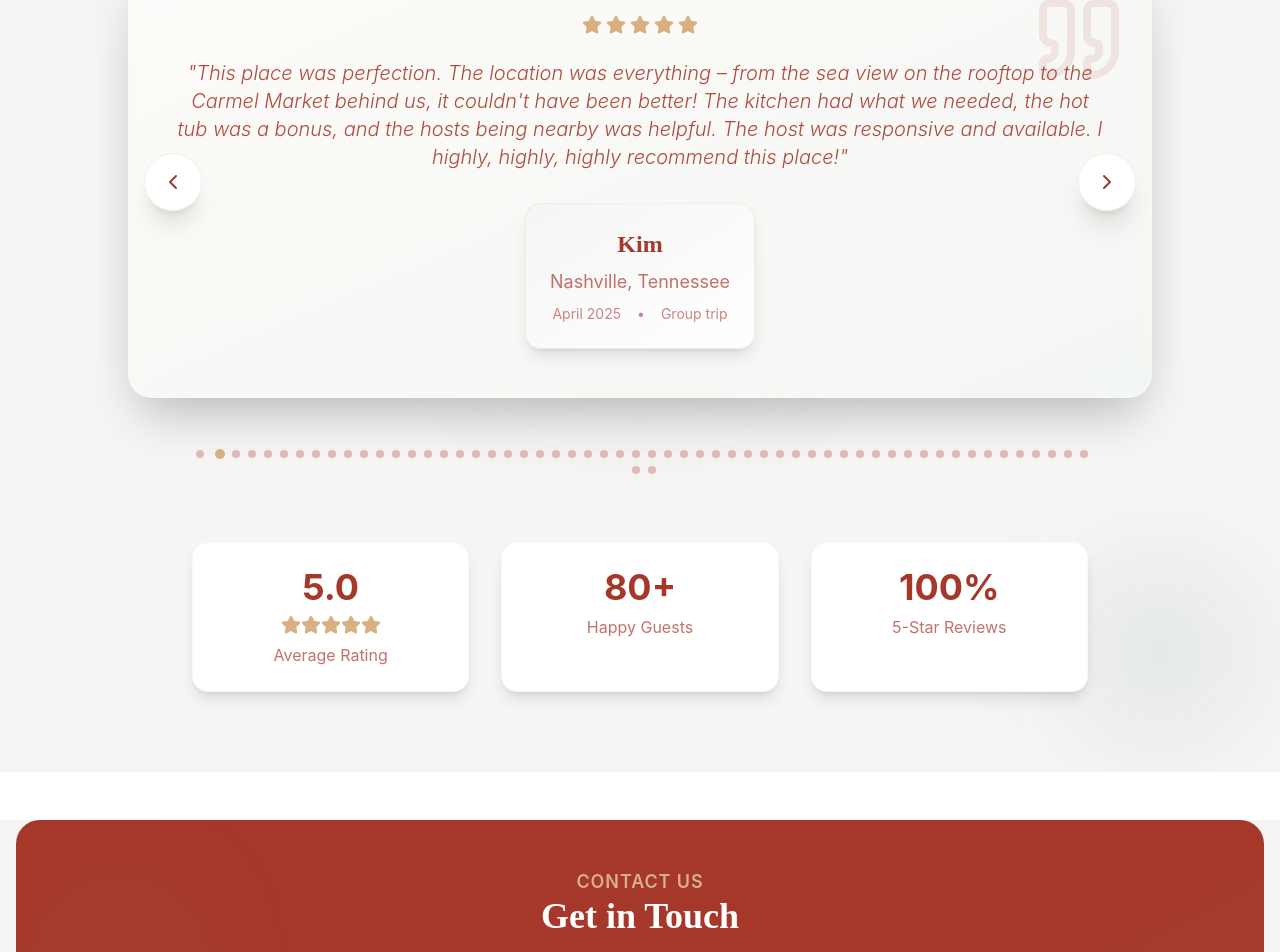
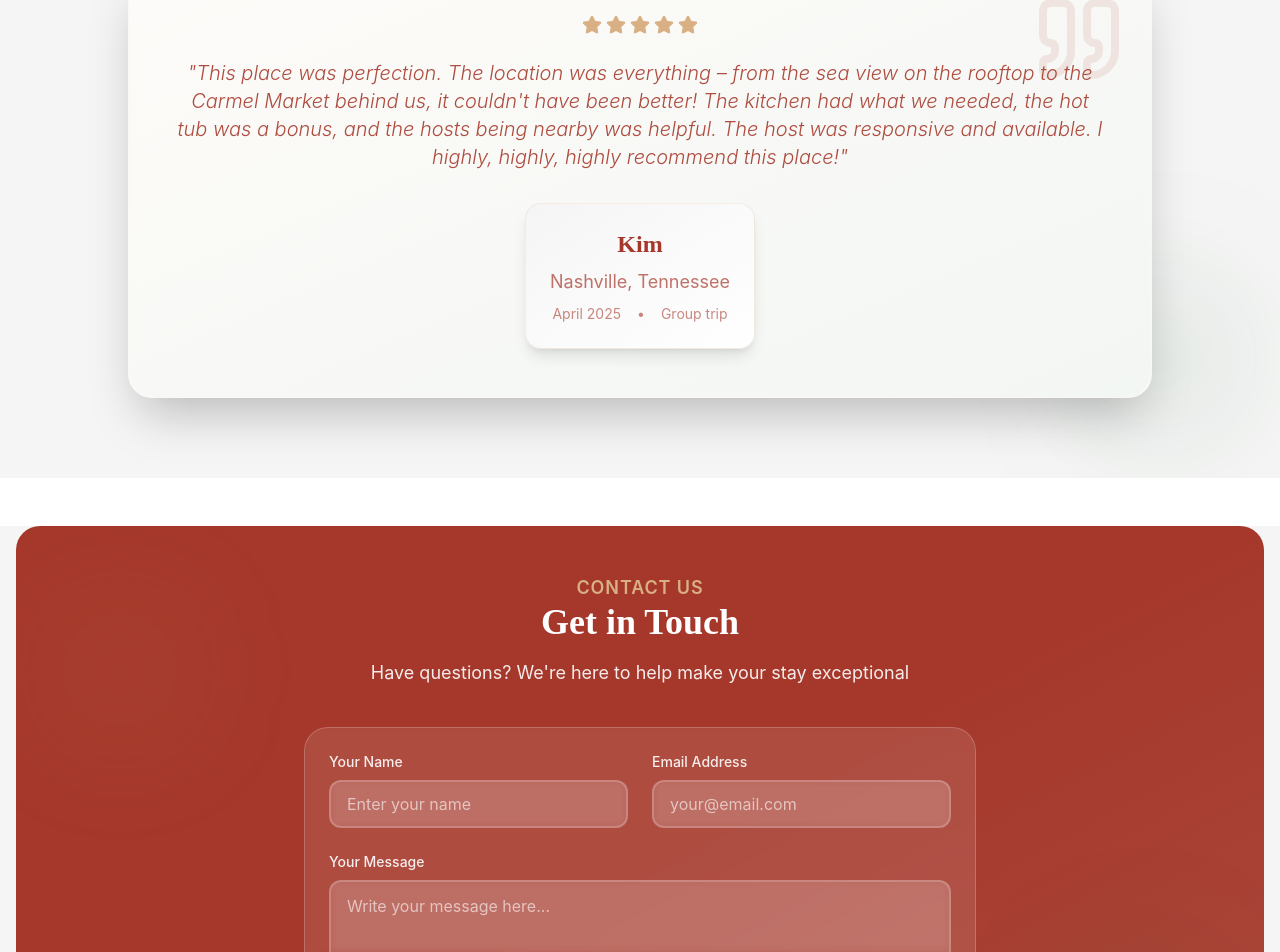
Before and after one commit to Orhakerem/OrHakerem-, a Next.js app: page / in a window 1280 px wide. Shown: the part 2433-3385 px from the top of the page. Built offline with nearby package versions, Linux system fonts and the light colour scheme.

Commit message:
Remove statistics and navigation from testimonials carousel

```diff
--- a/src/components/TestimonialsCarousel.tsx
+++ b/src/components/TestimonialsCarousel.tsx
@@ -1,7 +1,7 @@
 'use client';
 
 import React, { useState, useEffect } from 'react';
-import { ChevronLeft, ChevronRight, Star, Quote } from 'lucide-react';
+import { Star, Quote } from 'lucide-react';
 
 interface Testimonial {
   name: string;
@@ -479,22 +479,6 @@ export default function TestimonialsCarousel() {
     return () => clearInterval(interval);
   }, [isAutoPlaying]);
 
-  const goToNext = () => {
-    setCurrentIndex((prevIndex) =>
-      prevIndex === testimonials.length - 1 ? 0 : prevIndex + 1
-    );
-  };
-
-  const goToPrevious = () => {
-    setCurrentIndex((prevIndex) =>
-      prevIndex === 0 ? testimonials.length - 1 : prevIndex - 1
-    );
-  };
-
-  const goToSlide = (index: number) => {
-    setCurrentIndex(index);
-  };
-
   const renderStars = (rating: number) => {
     return Array.from({ length: 5 }, (_, i) => (
       <Star
@@ -582,60 +566,6 @@ export default function TestimonialsCarousel() {
               </div>
             </div>
           </div>
-
-          {/* Navigation Arrows */}
-          <button
-            onClick={goToPrevious}
-            className="absolute left-4 top-1/2 -translate-y-1/2 p-4 bg-white/90 backdrop-blur-sm rounded-full shadow-xl hover:shadow-2xl transition-all duration-300 hover:scale-110 border border-secondary/20 group"
-            aria-label="Previous testimonial"
-          >
-            <ChevronLeft className="w-6 h-6 text-primary group-hover:text-secondary transition-colors duration-300" />
-          </button>
-
-          <button
-            onClick={goToNext}
-            className="absolute right-4 top-1/2 -translate-y-1/2 p-4 bg-white/90 backdrop-blur-sm rounded-full shadow-xl hover:shadow-2xl transition-all duration-300 hover:scale-110 border border-secondary/20 group"
-            aria-label="Next testimonial"
-          >
-            <ChevronRight className="w-6 h-6 text-primary group-hover:text-secondary transition-colors duration-300" />
-          </button>
-        </div>
-
-        {/* Pagination Dots */}
-        <div className="flex justify-center mt-12 space-x-2 flex-wrap max-w-4xl mx-auto">
-          {testimonials.map((_, index) => (
-            <button
-              key={index}
-              onClick={() => goToSlide(index)}
-              className={`w-2 h-2 rounded-full transition-all duration-300 m-1 ${
-                index === currentIndex
-                  ? 'bg-secondary scale-125 shadow-lg'
-                  : 'bg-primary/30 hover:bg-primary/50'
-              }`}
-              aria-label={`Go to testimonial ${index + 1}`}
-            />
-          ))}
-        </div>
-
-        {/* Stats Section */}
-        <div className="mt-16 grid grid-cols-1 md:grid-cols-3 gap-8 max-w-4xl mx-auto">
-          <div className="text-center p-6 bg-white rounded-2xl shadow-lg border border-secondary/10">
-            <div className="text-4xl font-bold text-primary mb-2">5.0</div>
-            <div className="flex justify-center mb-2">
-              {renderStars(5)}
-            </div>
-            <div className="text-primary/70">Average Rating</div>
-          </div>
-
-          <div className="text-center p-6 bg-white rounded-2xl shadow-lg border border-secondary/10">
-            <div className="text-4xl font-bold text-primary mb-2">80+</div>
-            <div className="text-primary/70">Happy Guests</div>
-          </div>
-
-          <div className="text-center p-6 bg-white rounded-2xl shadow-lg border border-secondary/10">
-            <div className="text-4xl font-bold text-primary mb-2">100%</div>
-            <div className="text-primary/70">5-Star Reviews</div>
-          </div>
         </div>
       </div>
     </section>
```
